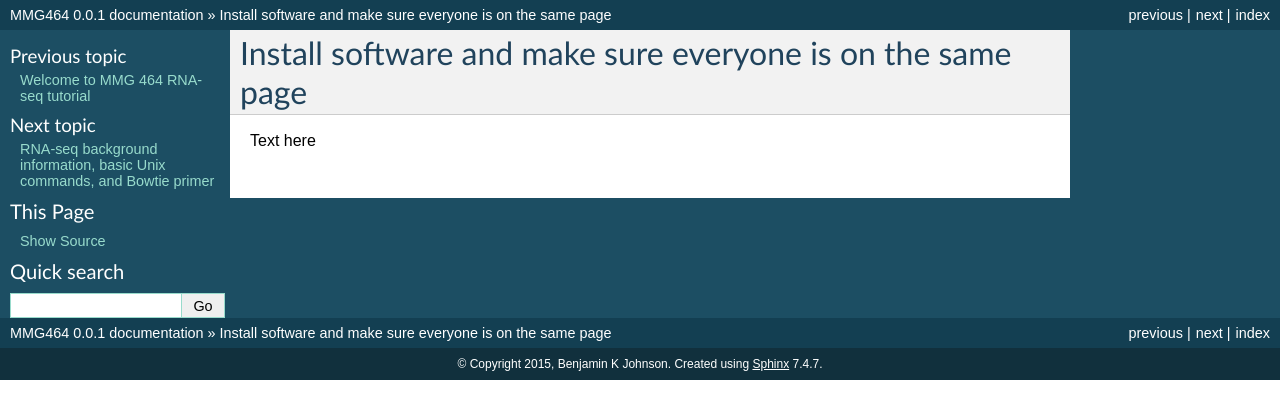
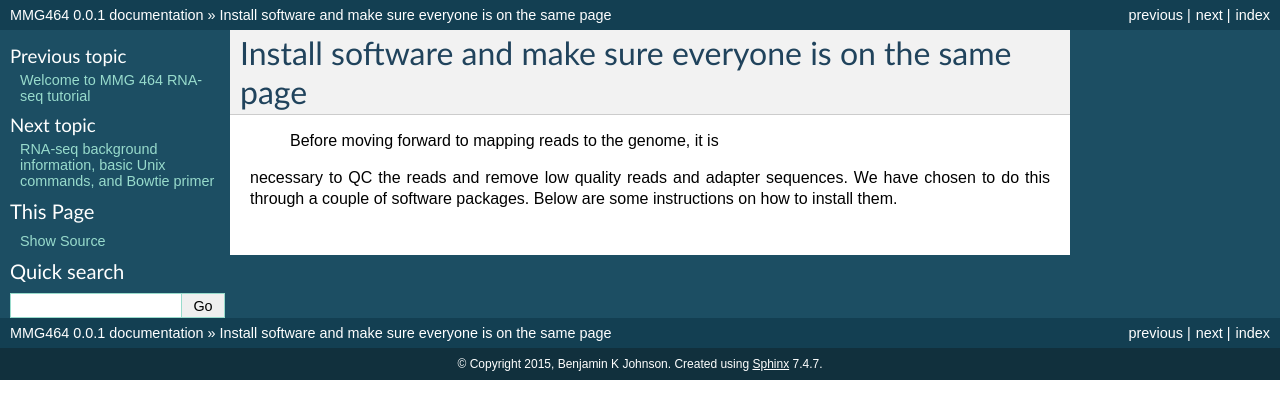
Before and after one commit to biobenkj/MMG434, a Sphinx documentation site: the page built from docs/source/dayone.rst, in a window 1280 px wide. Shown: the top 419 px of the page. Built offline with Sphinx 7.4.7, drawn with Linux system fonts in a browser that asks for light colours.

Commit message:
Day one update

```diff
--- a/docs/source/dayone.rst
+++ b/docs/source/dayone.rst
@@ -3,4 +3,7 @@
 Install software and make sure everyone is on the same page
 ===========================================================
 
-Text here
+	Before moving forward to mapping reads to the genome, it is
+necessary to QC the reads and remove low quality reads and adapter
+sequences. We have chosen to do this through a couple of software
+packages. Below are some instructions on how to install them.
```
